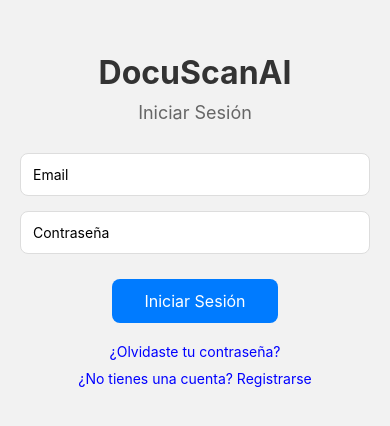
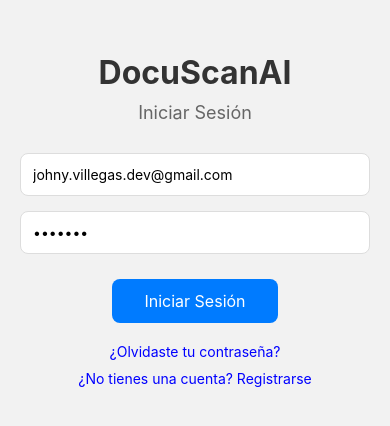
Before and after one commit to JohnyVB/DocuScanIA-app, a React Native app: screen /Login in a window 390 px wide. Shown: the part 202-628 px from the top of the page. Built offline with nearby package versions, Linux system fonts and the light colour scheme.

Commit message:
settings in the RootNavigator

```diff
--- a/src/navigator/RootNavigator.tsx
+++ b/src/navigator/RootNavigator.tsx
@@ -7,6 +7,7 @@ import { ProfileScreen } from "../screens/ProfileScreen";
 import { RegisterScreen } from "../screens/RegisterScreen";
 import { RootStackParamList, TabParamList } from "../types/NavigationTypes";
 import { RecoverPassScreen } from "../screens/RecoverPassScreen";
+import userStore from "../store/userStore";
 
 const Stack = createNativeStackNavigator<RootStackParamList>();
 const Tab = createBottomTabNavigator<TabParamList>();
@@ -23,7 +24,7 @@ function MyTabs() {
     );
 }
 
-export const RootNavigator = () => {
+function AuthStack() {
     return (
         <Stack.Navigator
             initialRouteName="Login"
@@ -43,7 +44,19 @@ export const RootNavigator = () => {
                 component={RecoverPassScreen}
                 options={{ headerShown: false }}
             />
+        </Stack.Navigator>
+    );
+}
+
+function AppStack() {
+    return (
+        <Stack.Navigator screenOptions={{ headerShown: false }}>
             <Stack.Screen name="MyTabs" component={MyTabs} />
         </Stack.Navigator>
     );
+}
+
+export const RootNavigator = () => {
+    const { token } = userStore();
+    return <>{token && token.length > 0 ? <AppStack /> : <AuthStack />}</>;
 };
--- a/src/screens/LoginScreen.tsx
+++ b/src/screens/LoginScreen.tsx
@@ -26,8 +26,8 @@ export const LoginScreen = () => {
     const navigation = useNavigation<LoginScreenNavigationProp>();
     const [loading, setLoading] = useState(false);
     const { email, password, onChangeForm } = useForm({
-        email: "",
-        password: "",
+        email: "johny.villegas.dev@gmail.com",
+        password: "johny23",
     });
     const { setToken, setUserData } = userStore();
 
@@ -45,10 +45,9 @@ export const LoginScreen = () => {
             setLoading(true);
             const data = await onLoginFeature(email, password);
             if (data.status === "success") {
+                setUserData(data.userData);
                 setToken(data.token);
-                setUserData(data.userData);
                 setLoading(false);
-                navigation.navigate("MyTabs");
             } else {
                 Alert.alert("Error", data.message || "Error al iniciar sesión");
                 setLoading(false);
--- a/src/screens/ProfileScreen.tsx
+++ b/src/screens/ProfileScreen.tsx
@@ -20,7 +20,6 @@ export const ProfileScreen = () => {
         setLoading(true);
         setToken(null);
         setUserData(null);
-        navigation.navigate("Login");
         setLoading(false);
     };
 
```
